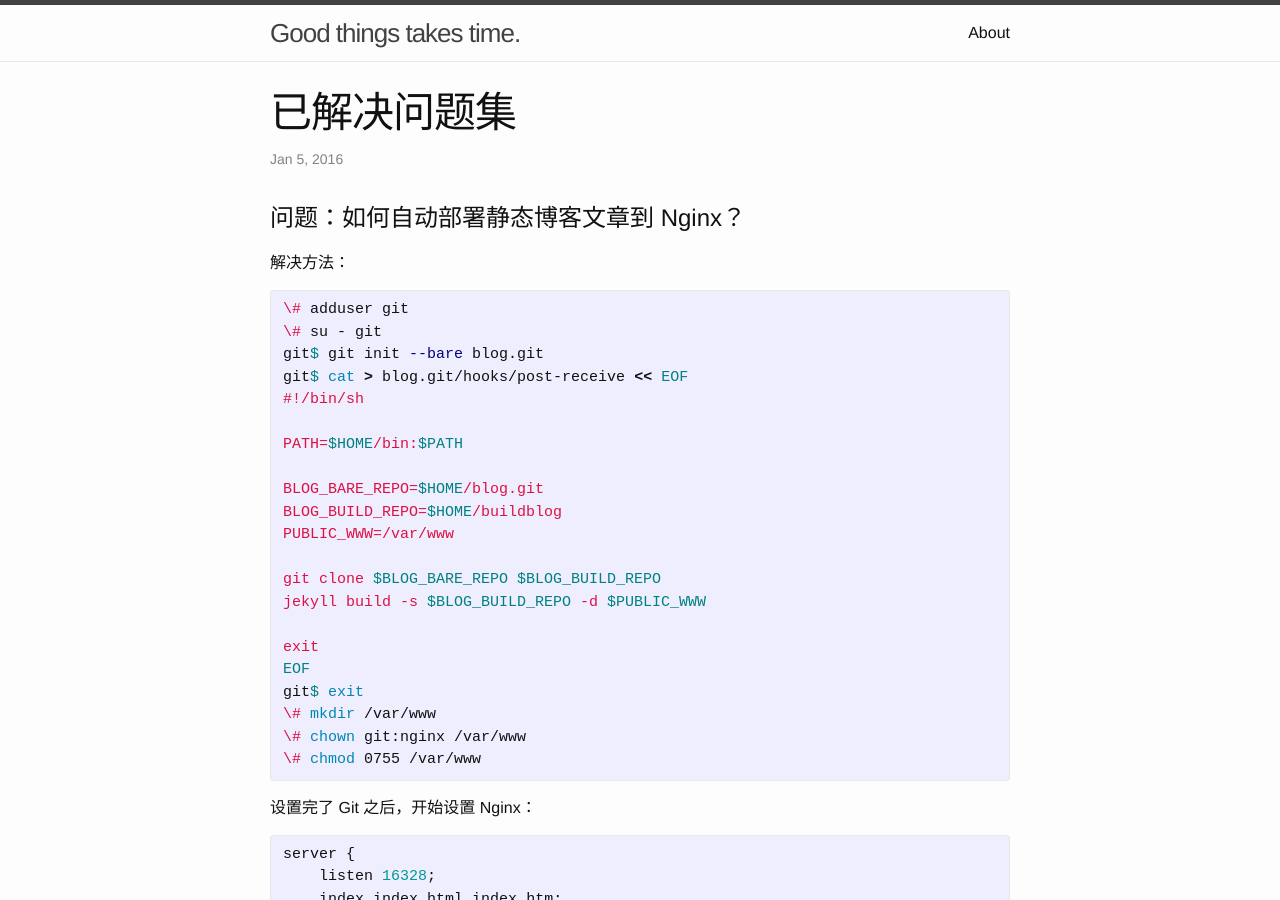
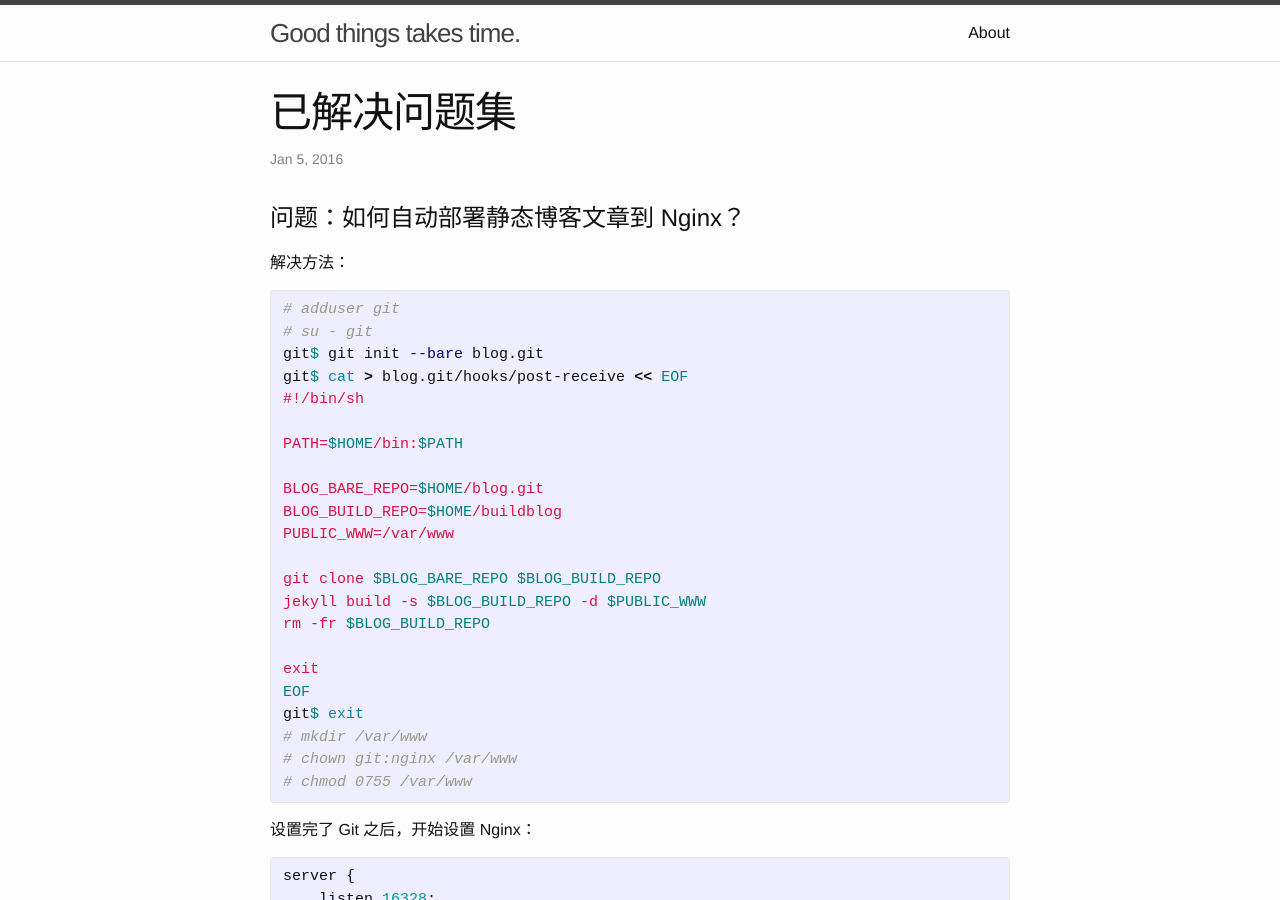
Before and after one commit to mofaph/mofaph.github.io, a Jekyll site: the page built from _posts/2016-01-05-problem-solved.md, in a window 1280 px wide and 900 px high. Built offline with Jekyll 4.4.1, drawn with Linux system fonts in a browser that asks for light colours; Markdown is read by kramdown in place of the engine named in the settings.

Commit message:
ploblem-solved: fixed format

```diff
--- a/_posts/2016-01-05-problem-solved.md
+++ b/_posts/2016-01-05-problem-solved.md
@@ -8,8 +8,8 @@ layout: post
 解决方法：
 
 {% highlight bash %}
-\# adduser git
-\# su - git
+# adduser git
+# su - git
 git$ git init --bare blog.git
 git$ cat > blog.git/hooks/post-receive << EOF
 #!/bin/sh
@@ -22,13 +22,14 @@ PUBLIC_WWW=/var/www
 
 git clone $BLOG_BARE_REPO $BLOG_BUILD_REPO
 jekyll build -s $BLOG_BUILD_REPO -d $PUBLIC_WWW
+rm -fr $BLOG_BUILD_REPO
 
 exit
 EOF
 git$ exit
-\# mkdir /var/www
-\# chown git:nginx /var/www
-\# chmod 0755 /var/www
+# mkdir /var/www
+# chown git:nginx /var/www
+# chmod 0755 /var/www
 {% endhighlight %}
 
 设置完了 Git 之后，开始设置 Nginx：
```
